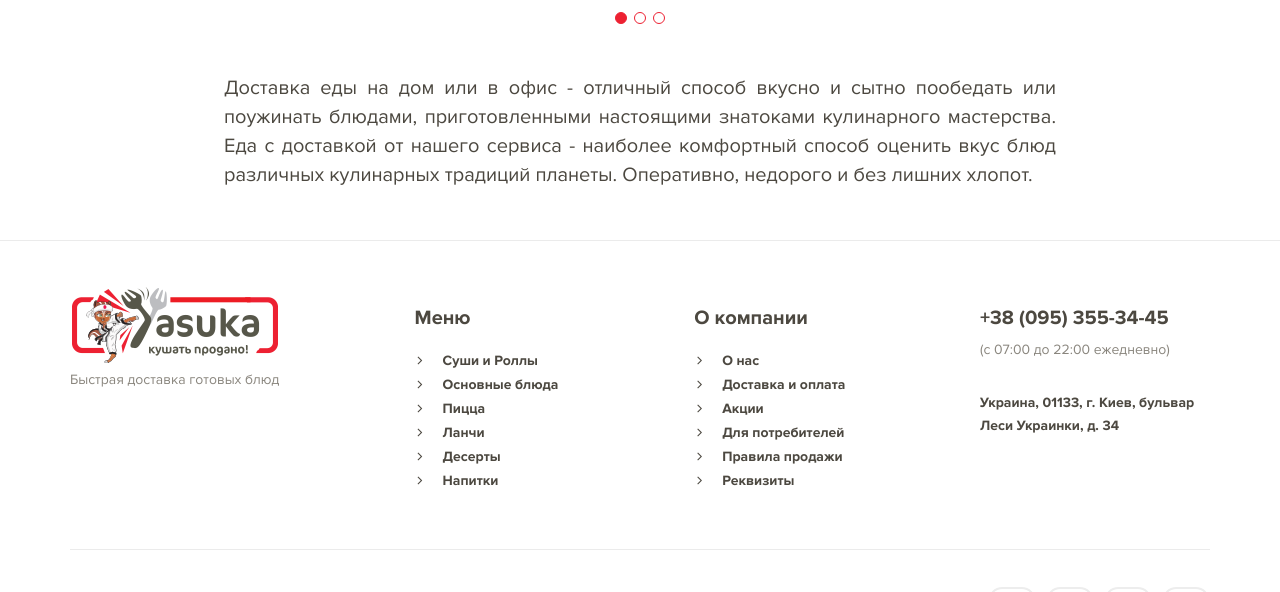
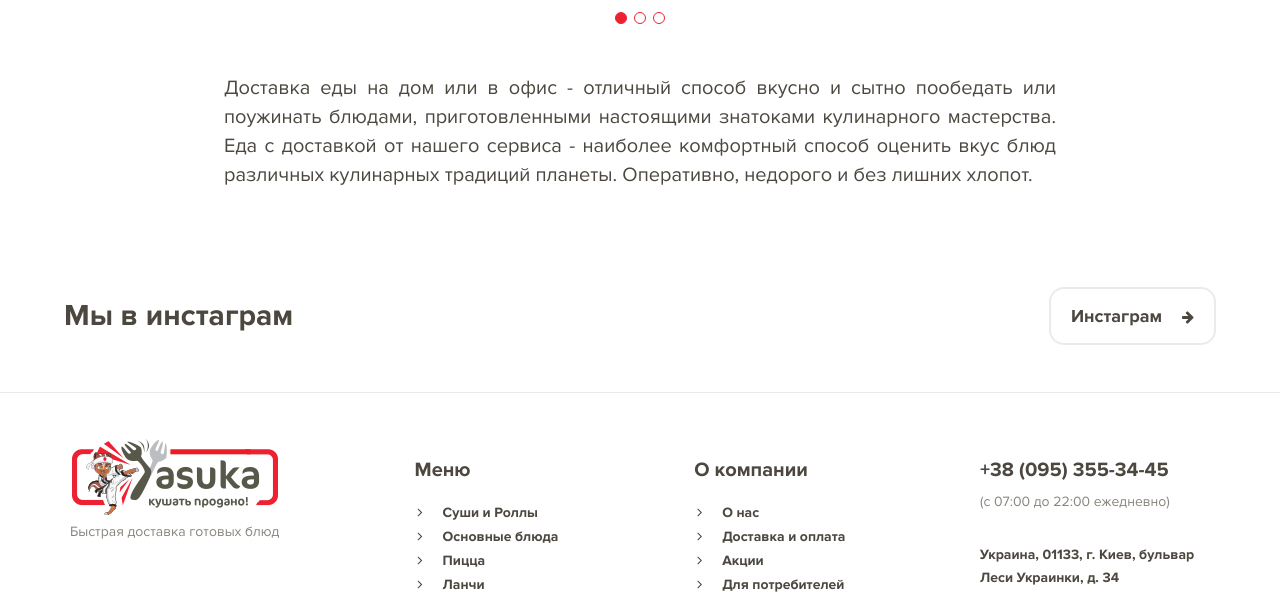
Before and after one commit to antonredko/Yasuka-Shop, a PHP site: page /pages/about.html in a window 1280 px wide. Shown: the part 785-1377 px from the top of the page. Run offline with PHP 8.4, Linux system fonts and the light colour scheme.

```diff
--- a/css/about.css
+++ b/css/about.css
@@ -68,3 +68,23 @@ header+div{
     margin: 50px 0;
     text-align: justify;
 }
+.inst{
+    margin: 45px 0;
+}
+.inst>a{
+    padding: 15px 20px;
+    border: 2px solid #ebebeb;
+    border-radius: 15px;
+    -webkit-border-radius: 15px;
+    -moz-border-radius: 15px;
+    -ms-border-radius: 15px;
+    -o-border-radius: 15px;
+}
+.inst>a>i{
+    margin-left: 20px;
+}
+.inst>a:hover{
+    border: 2px solid #ed2132;
+    background: #ed2132;
+    color: #ffffff;
+}
--- a/index.html
+++ b/index.html
@@ -4,6 +4,7 @@
     <meta charset="UTF-8">
     <meta name="viewport" content="width=device-width, initial-scale=1.0">
     <meta http-equiv="X-UA-Compatible" content="ie=edge">
+    <meta name="author" content="Anton Redko">
     <title>Yasuka</title>
     <link rel="icon" href="img/favicon.ico" type="image/x-icon">
     <link rel="stylesheet" href="font-awesome/css/font-awesome.min.css">
--- a/pages/about.html
+++ b/pages/about.html
@@ -4,6 +4,7 @@
     <meta charset="UTF-8">
     <meta name="viewport" content="width=device-width, initial-scale=1.0">
     <meta http-equiv="X-UA-Compatible" content="ie=edge">
+    <meta name="author" content="Anton Redko">
     <title>Yasuka</title>
     <link rel="icon" href="../img/favicon.ico" type="image/x-icon">
     <link rel="stylesheet" href="../font-awesome/css/font-awesome.min.css">
@@ -86,8 +87,11 @@
     </div>
 
     <div class="w-inh d-flex j-cen">
-        <div class="inInst w1152_pad9 d-flex j-btw al-cen">
-
+        <div class="inst w1152_pad9 d-flex j-btw al-cen">
+            <p class="font-b dark s30 h62">Мы в инстаграм</p>
+            <a class="bgr-wh font-b dark s18 h24" href="https://www.instagram.com/?hl=ru" target="_blank">
+                Инстаграм<i class="fa fa-arrow-right s14" aria-hidden="true"></i>
+            </a>
         </div>
     </div>
 
```
Also changed, not shown: img/instagram/1.png (added), img/instagram/2.jpg (added).
